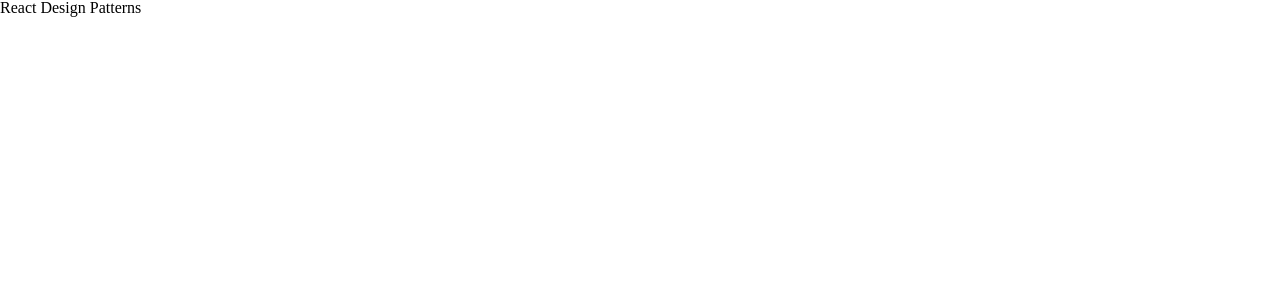
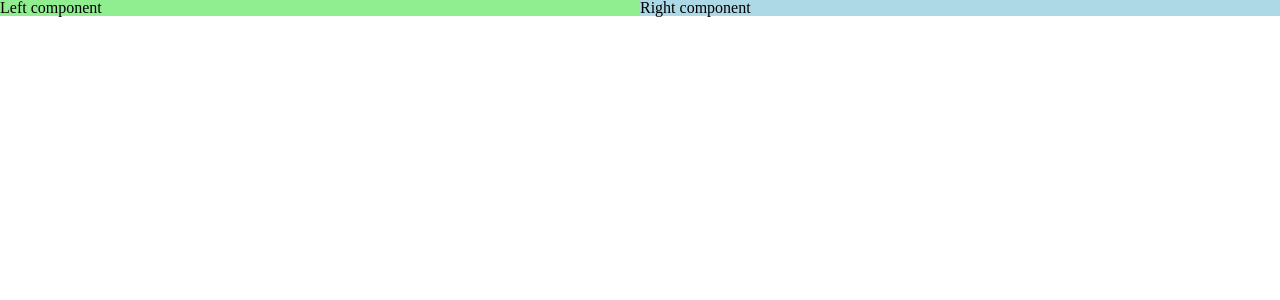
Before and after one commit to luisfop/react-design-pattern, a React (Vite) app: page / in a window 1280 px wide. Shown: the top 300 px of the page. Built offline with nearby package versions, Linux system fonts and the light colour scheme.

Commit message:
feat: splitcomponent simple example

```diff
--- a/package.json
+++ b/package.json
@@ -10,11 +10,13 @@
   },
   "dependencies": {
     "react": "^18.2.0",
-    "react-dom": "^18.2.0"
+    "react-dom": "^18.2.0",
+    "styled-components": "^5.3.6"
   },
   "devDependencies": {
     "@types/react": "^18.0.24",
     "@types/react-dom": "^18.0.8",
+    "@types/styled-components": "^5.1.26",
     "@vitejs/plugin-react": "^2.2.0",
     "typescript": "^4.6.4",
     "vite": "^3.2.3"
--- a/src/App.tsx
+++ b/src/App.tsx
@@ -1,11 +1,12 @@
 import react from 'react';
+import LayoutModule from './components/LayoutComponents/LayoutModule';
 
 function App() {
 
 
   return (
-    <h1>React Design Patterns</h1>
-  )
+    <LayoutModule/>
+      )
 }
 
-export default App
+      export default App
--- /dev/null
+++ b/src/components/LayoutComponents/LayoutModule.tsx
@@ -0,0 +1,21 @@
+import React from 'react'
+import SplitScreen from './SplitScreen'
+
+
+const LeftComponentExample = () => {
+    return <h1 style={{backgroundColor: 'lightGreen'}}>Left component</h1>
+}
+
+const RightComponentExample = () => {
+    return <h1 style={{backgroundColor: 'lightBlue'}}>Right component</h1>
+}
+
+const LayoutModule = () => {
+    return (
+        <div>
+            <SplitScreen left={LeftComponentExample} right={RightComponentExample} />
+        </div>
+    )
+}
+
+export default LayoutModule
--- /dev/null
+++ b/src/components/LayoutComponents/SplitScreen.tsx
@@ -0,0 +1,28 @@
+import React from 'react';
+import styled from 'styled-components';
+
+
+const Container = styled.div`
+    display: flex;
+`;
+
+const Pane = styled.div`
+    flex: 1;
+`;
+
+
+//left and right are the components passed
+const SplitScreen = ({ left: Left, right: Right }: { left: any, right: any }) => {
+    return (
+        <Container>
+            <Pane>
+                <Left />
+            </Pane>
+            <Pane>
+                <Right />
+            </Pane>
+        </Container>
+    )
+}
+
+export default SplitScreen
```
Also changed, not shown: src/App.css (deleted, +0 -41 lines), 2 other files (tests, documents, lock files or other folders).
